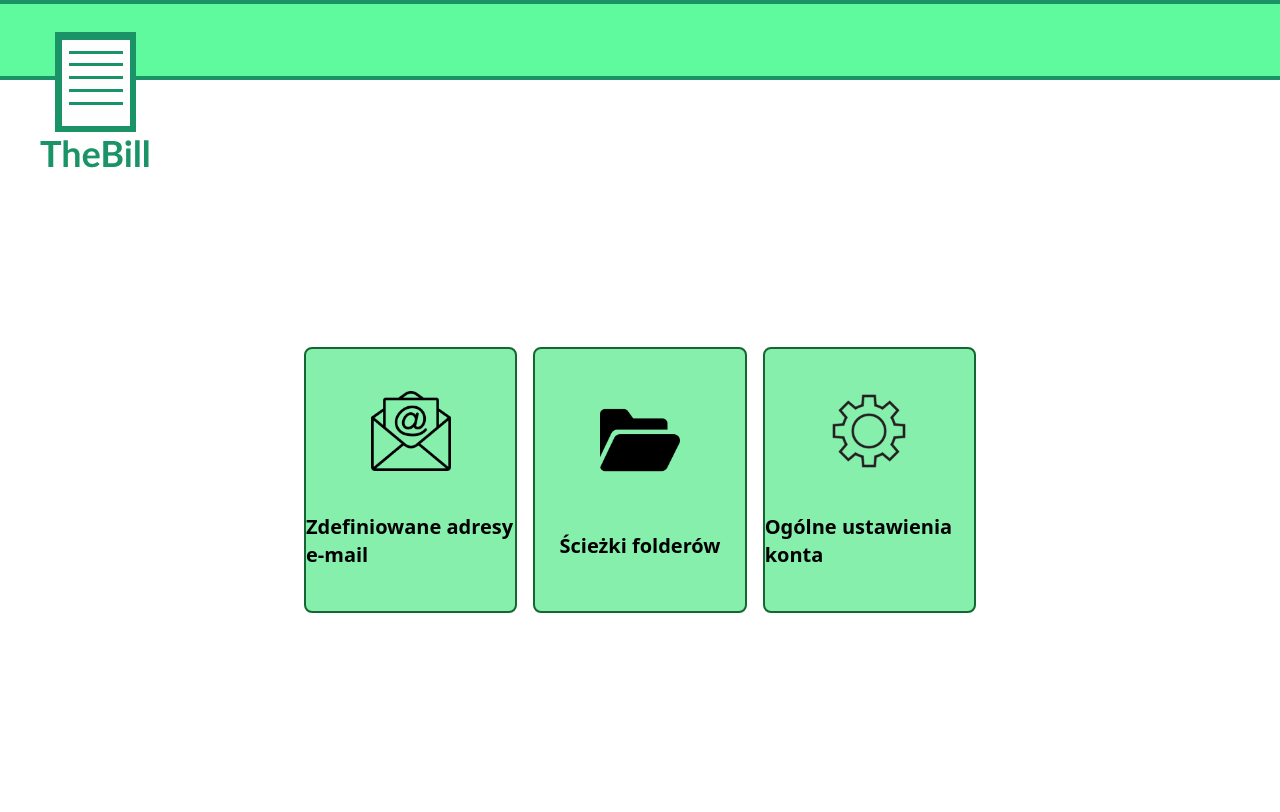
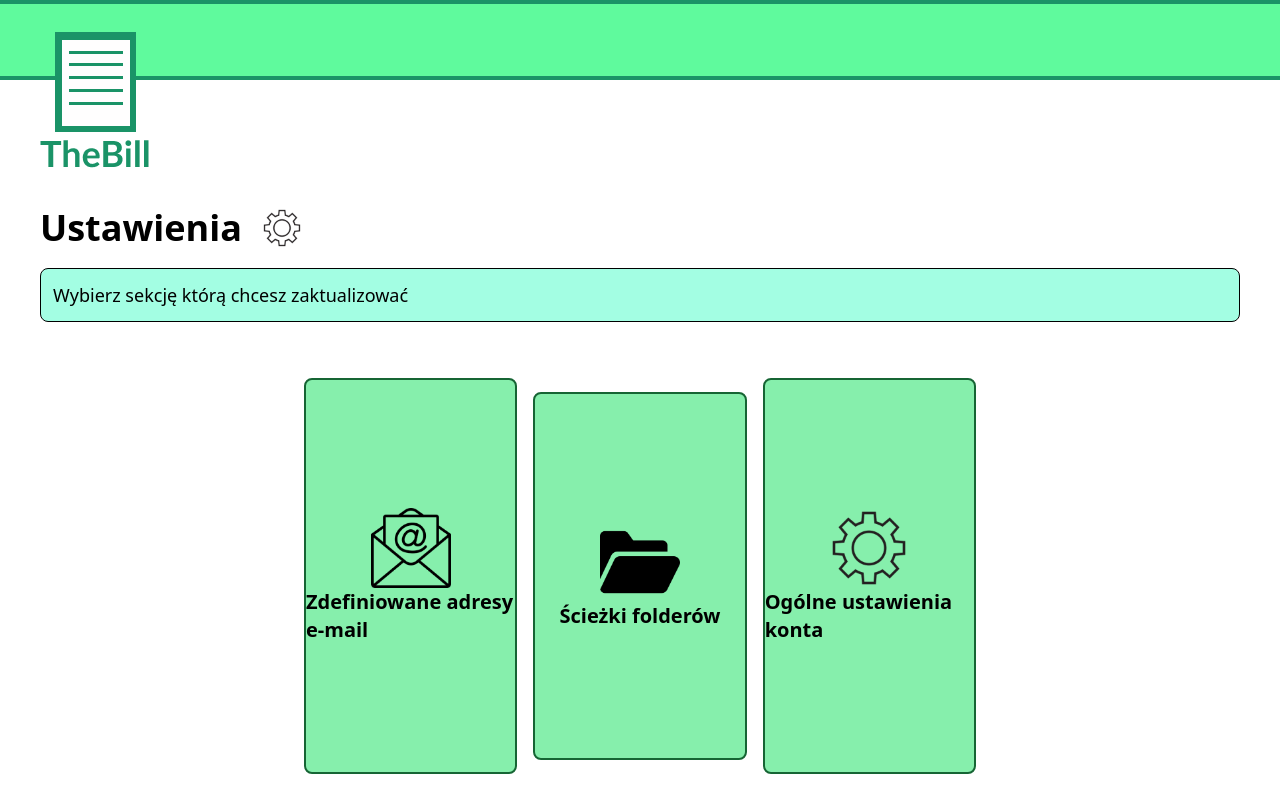
Before and after one commit to Tommy3DE/TheBill, a React (Vite) app: page /logged/settings in a window 1280 px wide. Shown: the top 812 px of the page. Built offline with nearby package versions, Linux system fonts and the light colour scheme.

Commit message:
rwd for settings

```diff
--- a/src/loggedUser/Settings/components/SettingsRoutes.tsx
+++ b/src/loggedUser/Settings/components/SettingsRoutes.tsx
@@ -1,47 +1,58 @@
-import set from '../../../assets/innerSettingsIcons/set 1.png'
-import folder from '../../../assets/innerSettingsIcons/folder 1.png'
-import email from '../../../assets/innerSettingsIcons/email 1.png'
-
+import set from "../../../assets/innerSettingsIcons/set 1.png";
+import folder from "../../../assets/innerSettingsIcons/folder 1.png";
+import email from "../../../assets/innerSettingsIcons/email 1.png";
 
 type SettingsTiles = {
   id: number;
   title: string;
   route: string;
-  icon: string
-}
+  icon: string;
+};
 const SettingsRoutes = () => {
   const settings: SettingsTiles[] = [
     {
       id: 1,
-      title: 'Zdefiniowane adresy e-mail',
+      title: "Zdefiniowane adresy e-mail",
       icon: email,
-      route: ''
+      route: "",
     },
     {
       id: 2,
-      title: 'Ścieżki folderów',
+      title: "Ścieżki folderów",
       icon: folder,
-      route: ''
+      route: "",
     },
     {
       id: 3,
-      title: 'Ogólne ustawienia konta',
+      title: "Ogólne ustawienia konta",
       icon: set,
-      route: ''
+      route: "",
     },
-  ]
+  ];
   return (
-    <div className='flex lg:flex-row flex-col justify-center lg:h-screen items-center'>
-      {settings.map((item)=>(
-        <div key={item.id} className=' w-2/12 text-xl rounded-lg mx-2 flex flex-col justify-evenly items-center bg-green-300 h-1/3 hover:scale-105 hover:bg-green-200 border-2 border-green-800 cursor-pointer font-black'>
-          <img src={item.icon} alt={item.title} className='h-20 w-20'/>
-          <p>
-            {item.title}
-          </p>
+    <section >
+      <div className="flex flex-col mt-32 mx-10 h-1/4">
+        <div className="flex flex-row justify-start mb-5 items-center">
+          <h1 className="text-4xl font-extrabold ">Ustawienia</h1>
+          <img src={set} alt="settings" className="h-10 ml-5" />
         </div>
-      ))}
-    </div>
-  )
-}
+        <p className="w-full text-lg p-3 rounded-lg bg-[#A3FEE3] border border-black">
+          Wybierz sekcję którą chcesz zaktualizować
+        </p>
+      </div>
+      <div className="flex lg:flex-row flex-col justify-center items-center lg:mx-0 mx-5 py-14">
+        {settings.map((item) => (
+          <div
+            key={item.id}
+            className=" lg:w-2/12 w-full text-xl rounded-lg mx-2 flex flex-col justify-evenly py-32 items-center bg-green-300 lg:h-1/3 h-80 mb-5  hover:scale-105 hover:bg-green-200 border-2 border-green-800 cursor-pointer font-black"
+          >
+            <img src={item.icon} alt={item.title} className="h-20 w-20" />
+            <p>{item.title}</p>
+          </div>
+        ))}
+      </div>
+    </section>
+  );
+};
 
-export default SettingsRoutes
+export default SettingsRoutes;
```
